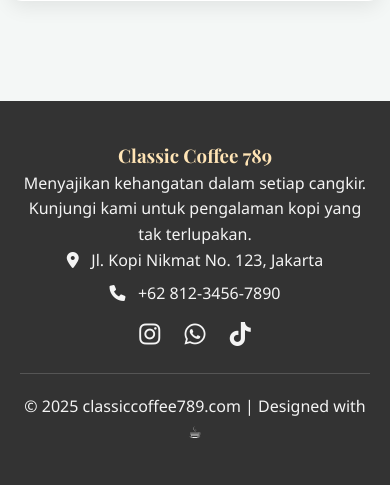
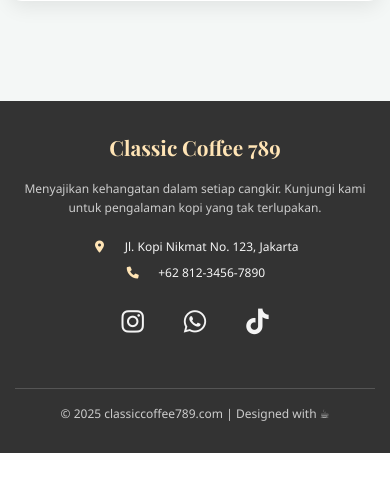
Before and after one commit to LeeDohyun404/classic-coffee-789, a PHP site: page /classic_coffe_789/index.php in a window 390 px wide. Shown: the part 1843-2328 px from the top of the page. After the commit the page ends 2296 px from the top, so only its background shows below. Run offline with PHP 8.4, Linux system fonts and the light colour scheme; data comes from the database, SQL or seed files in the repository.

Commit message:
Memperbarui file footer.php

```diff
--- a/footer.php
+++ b/footer.php
@@ -1,3 +1,157 @@
+<style>
+/* ================================== */
+/* FOOTER STYLING                     */
+/* ================================== */
+footer {
+    background-color: #333;
+    color: #f4f4f4;
+    padding: 40px 20px;
+    margin-top: 50px;
+    font-family: 'Segoe UI', Tahoma, Geneva, Verdana, sans-serif;
+}
+
+.footer-content {
+    display: flex;
+    justify-content: center;
+    text-align: center;
+    max-width: 1100px;
+    margin: auto;
+}
+
+.footer-section {
+    flex: 1;
+    max-width: 400px;
+}
+
+.footer-section h3 {
+    color: #FFE4B5;
+    font-family: 'Playfair Display', serif;
+    font-size: 1.8em;
+    margin-bottom: 20px;
+    font-weight: bold;
+}
+
+.footer-section p {
+    font-size: 14px;
+    line-height: 1.6;
+    margin-bottom: 20px;
+    color: #cccccc;
+}
+
+.footer-section .contact {
+    margin-bottom: 20px;
+}
+
+.footer-section .contact span {
+    display: block;
+    margin-bottom: 8px;
+    font-size: 14px;
+    color: #f4f4f4;
+}
+
+.footer-section .contact span i {
+    margin-right: 8px;
+    color: #FFE4B5;
+    width: 16px;
+    text-align: center;
+}
+
+.footer-section .socials {
+    display: flex;
+    justify-content: center;
+    gap: 15px;
+    margin-top: 20px;
+}
+
+.footer-section .socials a {
+    color: #f4f4f4;
+    font-size: 1.5em;
+    text-decoration: none;
+    transition: color 0.3s ease, transform 0.3s ease;
+    display: inline-block;
+}
+
+.footer-section .socials a:hover {
+    color: #FFE4B5;
+    transform: translateY(-2px);
+}
+
+.footer-bottom {
+    text-align: center;
+    padding-top: 20px;
+    border-top: 1px solid #555;
+    margin-top: 20px;
+    font-size: 14px;
+    color: #cccccc;
+}
+
+/* Mobile Responsive Footer */
+@media (max-width: 768px) {
+    footer {
+        padding: 30px 15px;
+    }
+
+    .footer-content {
+        flex-direction: column;
+        text-align: center;
+    }
+
+    .footer-section {
+        margin-bottom: 30px;
+    }
+
+    .footer-section h3 {
+        font-size: 1.5em;
+        margin-bottom: 15px;
+    }
+
+    .footer-section p {
+        font-size: 13px;
+    }
+
+    .footer-section .contact span {
+        font-size: 13px;
+        margin-bottom: 6px;
+    }
+
+    .footer-section .socials {
+        gap: 20px;
+    }
+
+    .footer-section .socials a {
+        font-size: 1.8em;
+    }
+
+    .footer-bottom {
+        font-size: 13px;
+        padding-top: 15px;
+        margin-top: 15px;
+    }
+}
+
+@media (max-width: 480px) {
+    .footer-section h3 {
+        font-size: 1.3em;
+    }
+
+    .footer-section p {
+        font-size: 12px;
+    }
+
+    .footer-section .contact span {
+        font-size: 12px;
+    }
+
+    .footer-section .socials a {
+        font-size: 1.6em;
+    }
+
+    .footer-bottom {
+        font-size: 12px;
+    }
+}
+</style>
+
 <footer>
     <div class="footer-content">
         <div class="footer-section about">
@@ -10,9 +164,15 @@
                 <span><i class="fas fa-phone"></i> &nbsp; +62 812-3456-7890</span>
             </div>
             <div class="socials">
-                <a href="#"><i class="fab fa-instagram"></i></a>
-                <a href="#"><i class="fab fa-whatsapp"></i></a>
-                <a href="#"><i class="fab fa-tiktok"></i></a>
+                <a href="#" title="Instagram" aria-label="Instagram">
+                    <i class="fab fa-instagram"></i>
+                </a>
+                <a href="#" title="WhatsApp" aria-label="WhatsApp">
+                    <i class="fab fa-whatsapp"></i>
+                </a>
+                <a href="#" title="TikTok" aria-label="TikTok">
+                    <i class="fab fa-tiktok"></i>
+                </a>
             </div>
         </div>
     </div>
@@ -34,6 +194,31 @@ function changeQuantity(button, amount) {
 
     quantityInput.value = newValue;
 }
+
+// Tambahan script untuk handling mobile menu jika diperlukan
+document.addEventListener('DOMContentLoaded', function() {
+    // Smooth scrolling untuk link anchor
+    const links = document.querySelectorAll('a[href^="#"]');
+    links.forEach(link => {
+        link.addEventListener('click', function(e) {
+            e.preventDefault();
+            const target = document.querySelector(this.getAttribute('href'));
+            if (target) {
+                target.scrollIntoView({
+                    behavior: 'smooth'
+                });
+            }
+        });
+    });
+
+    // Loading animation untuk gambar
+    const images = document.querySelectorAll('img');
+    images.forEach(img => {
+        img.addEventListener('load', function() {
+            this.style.opacity = '1';
+        });
+    });
+});
 </script>
 
 </body>
```
